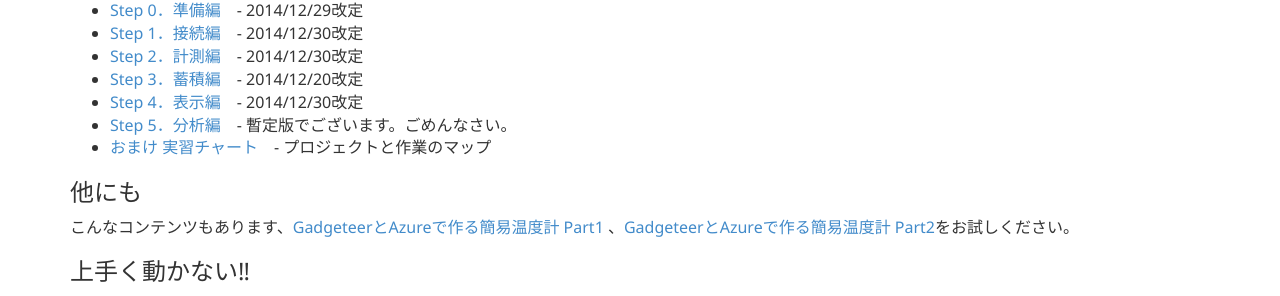
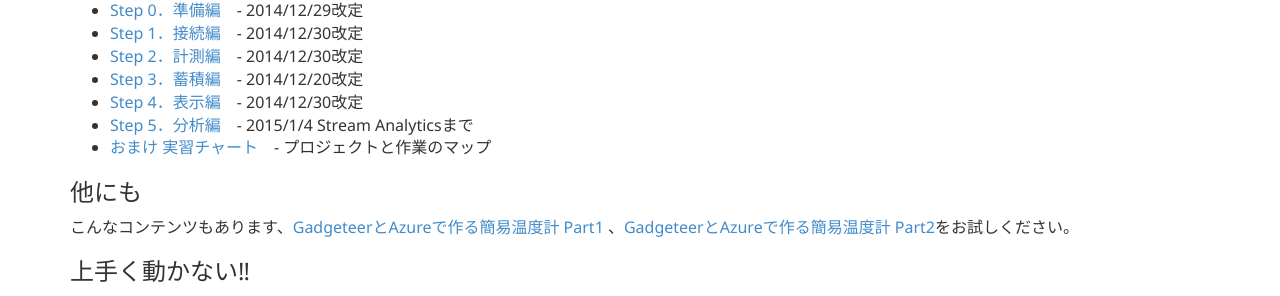
Before and after one commit to ms-iotkithol-jp/ms-iotkithol-jp.github.io, a Jekyll site: the page built from LetsBegin.md, in a window 1280 px wide and 1038 px high. Shown: the part 401-697 px from the top of the window. Built offline with Jekyll 4.4.1, drawn with Linux system fonts in a browser that asks for light colours; nearby versions of some CDN libraries.

Commit message:
Step 5 description updated

```diff
--- a/LetsBegin.md
+++ b/LetsBegin.md
@@ -24,7 +24,7 @@
 * [Step 2．計測編](https://github.com/ms-iotkithol-jp/　Training/blob/master/Documents/IoTKit_SelfLearning02_Measure.docx?raw=true)　- 2014/12/30改定
 * [Step 3．蓄積編](https://github.com/ms-iotkithol-jp/Training/blob/master/Documents/IoTKit_SelfLearning03_Store.docx?raw=true)　- 2014/12/20改定
 * [Step 4．表示編](https://github.com/ms-iotkithol-jp/Training/blob/master/Documents/IoTKit_SelfLearning04_Show.docx?raw=true)　- 2014/12/30改定
-* [Step 5．分析編](https://github.com/ms-iotkithol-jp/Training/blob/master/Documents/IoTKit_SelfLearning05_Analysis.docx?raw=true)　- 暫定版でございます。ごめんなさい。
+* [Step 5．分析編](https://github.com/ms-iotkithol-jp/Training/blob/master/Documents/IoTKit_SelfLearning05_Analysis.docx?raw=true)　- 2015/1/4 Stream Analyticsまで
 * [おまけ 実習チャート](https://github.com/ms-iotkithol-jp/Training/blob/master/Documents/TrainingChart.xlsx)　- プロジェクトと作業のマップ
 
 
```
